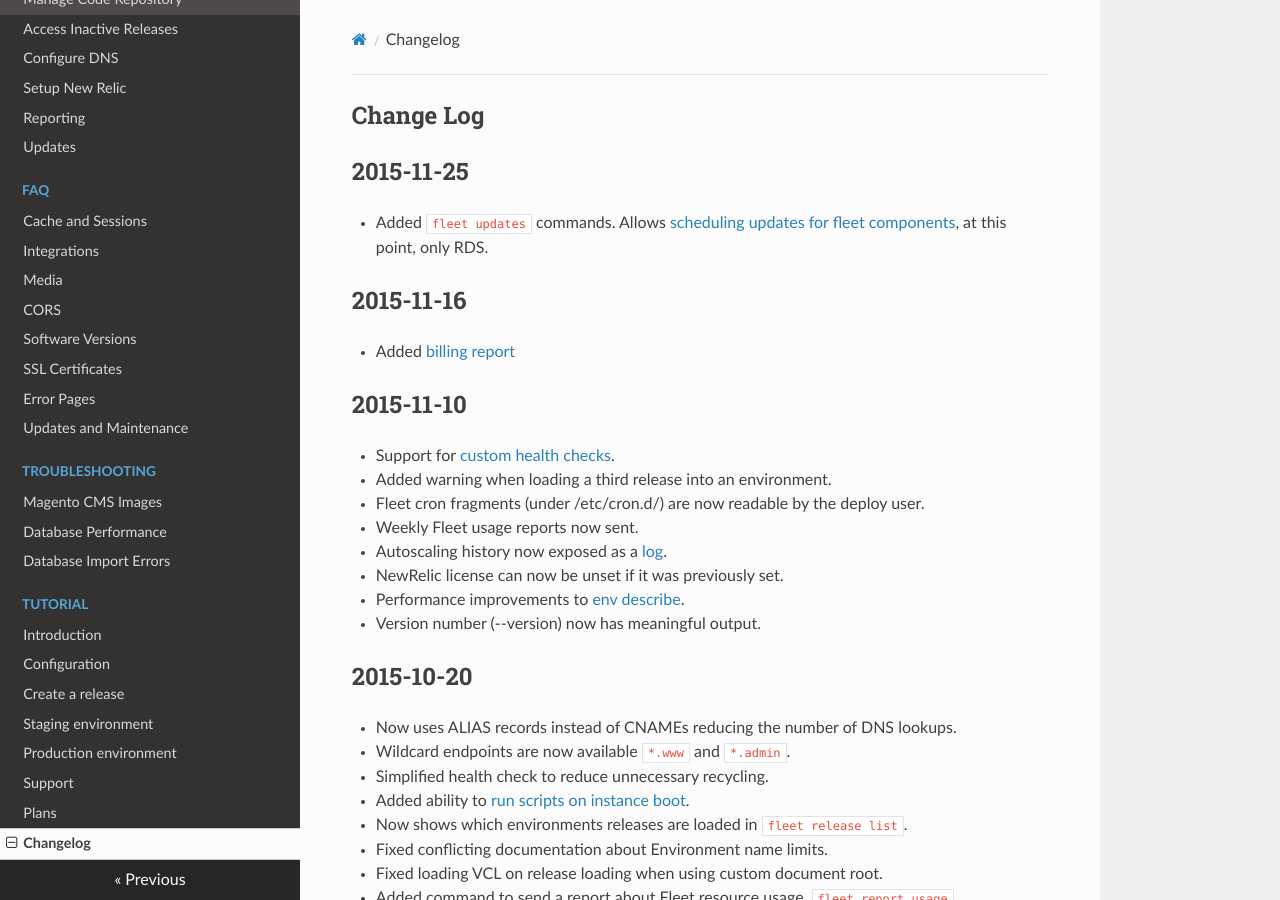
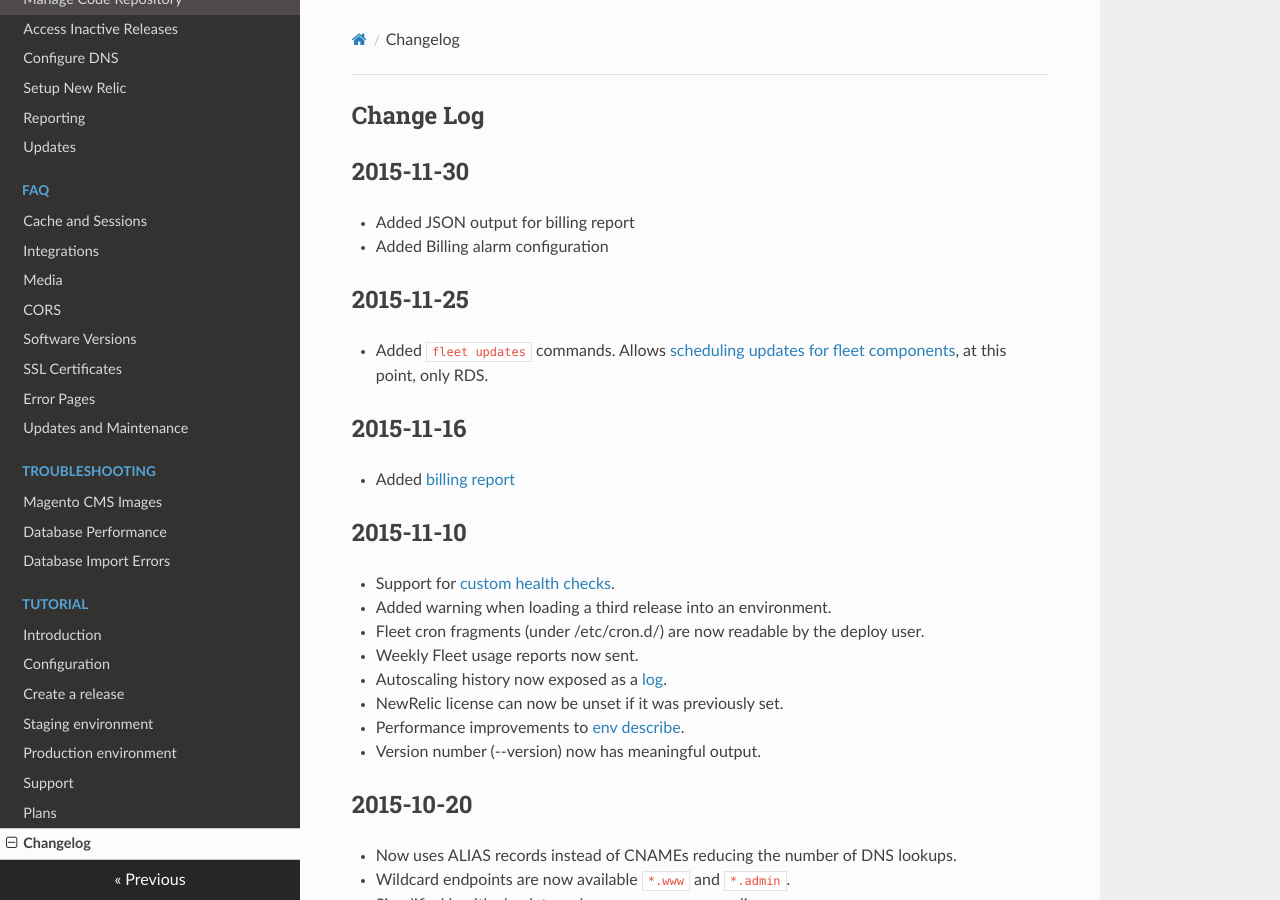
Before and after one commit to anchor/fleet-magento-docs, an MkDocs documentation site: the page built from docs/changelog.md, in a window 1280 px wide and 900 px high. Built offline with MkDocs 1.6.1, drawn with Linux system fonts in a browser that asks for light colours; nearby versions of some CDN libraries; old or Windows-style settings are respelled for this version of MkDocs.

Commit message:
Changelog for 2015-11-30

```diff
--- a/docs/changelog.md
+++ b/docs/changelog.md
@@ -1,5 +1,10 @@
 Change Log
 ----------
+
+2015-11-30
+----------
+* Added JSON output for billing report
+* Added Billing alarm configuration
 
 2015-11-25
 ----------
```
